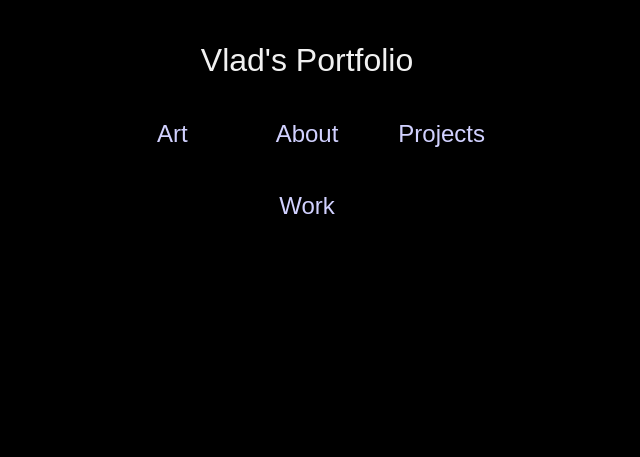
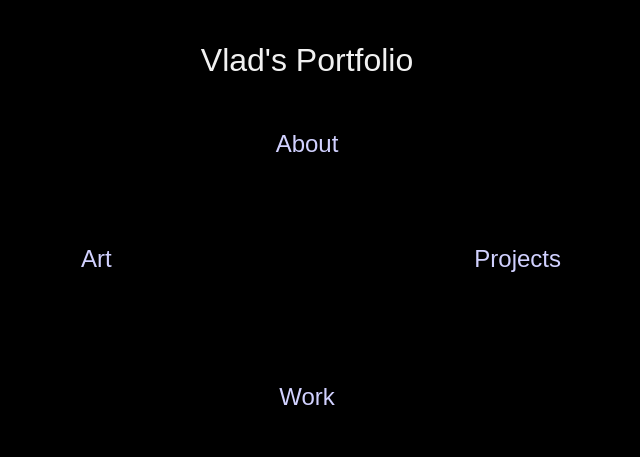
Before and after one commit to vladimirmak02/my-portfolio, a Gatsby site: page / in a window 1280 px wide. Shown: the whole page, without its empty margins (333-973 px from the left). Built offline with nearby package versions, Linux system fonts and the light colour scheme; Gatsby itself is replaced by a stand-in of ours.

Commit message:
Add title page

```diff
--- a/src/pages/index.js
+++ b/src/pages/index.js
@@ -3,19 +3,45 @@ import { Link } from 'gatsby'
 import '../styles/reset.scss'
 import '../styles/frontPage.scss'
 import '../styles/global.scss'
+import { StaticImage } from 'gatsby-plugin-image'
+import darkFlower from '../images/darkflower.png'
+import blurryportrait from '../images/blurryportrait.png'
+import bookface from '../images/bookface.png'
+import paintedbricks from '../images/paintedbricks.png'
+
+const links = ['Art', 'About', 'Projects', 'Work']
+const linkArt = [darkFlower, blurryportrait, bookface, paintedbricks]
 
 const IndexPage = () => {
+    const [artShown, setArtShown] = React.useState(-1)
+
     return (
         <main style={{}}>
             <title>Vlad's Portfolio</title>
             <h1 style={{}}>Vlad's Portfolio</h1>
-            <nav>
-                <Link to="/art">Art</Link>
-                <Link to="/about">About</Link>
-                <Link to="/projects">Projects</Link>
-                <Link className="work" to="/work">
-                    Work
-                </Link>
+            <nav className="centernav">
+                {linkArt.map((imgsrc, i) => (
+                    <div className="linkart">
+                        <img
+                            src={imgsrc}
+                            className={i === artShown ? 'visible' : ''}
+                        />
+                    </div>
+                ))}
+
+                {links.map((str, i) => (
+                    <Link
+                        to={`/${str.toLowerCase()}`}
+                        className={str.toLowerCase()}
+                        onMouseOver={(event) => {
+                            setArtShown(i)
+                        }}
+                        onMouseOut={(event) => {
+                            setArtShown(-1)
+                        }}>
+                        {str}
+                    </Link>
+                ))}
             </nav>
         </main>
     )
--- a/src/styles/frontPage.scss
+++ b/src/styles/frontPage.scss
@@ -11,25 +11,62 @@ main {
     }
 }
 
-nav {
+nav.centernav {
     font-size: 1.5rem;
+    margin-top: 10vh;
     display: grid;
+    position: relative;
     grid-template-columns: repeat(3, 1fr);
     grid-template-rows: repeat(2, 1fr);
     grid-column-gap: 2em;
-    grid-row-gap: 2em;
+    grid-row-gap: 1em;
+    $link-color: rgb(209, 209, 255);
 
     // width: ;
     text-align: center;
+
+    a {
+        color: rgb(209, 209, 255);
+        border: 2px solid transparent;
+        border-radius: 0.6em;
+        padding: 1.8em 1.5em;
+        z-index: 1;
+        &:hover {
+            text-decoration: underline;
+        }
+    }
+
+    .art {
+    }
+
+    .about {
+        position: relative;
+        bottom: 100%;
+    }
+
+    .projects {
+    }
 
     .work {
         grid-column: 2;
     }
 
-    a {
-        color: rgb(209, 209, 255);
-        &:hover {
-            text-decoration: underline;
+    .linkart {
+        position: absolute;
+        width: 100%;
+        display: flex;
+        flex-direction: row;
+        justify-content: center;
+
+        img {
+            width: 6em;
+            opacity: 0;
+            z-index: 0;
+            transition: opacity 0.3s ease;
+            &.visible {
+                opacity: 1;
+                z-index: 2;
+            }
         }
     }
 }
```
Also changed, not shown: src/images/blurryportrait.png (added), src/images/bookface.png (added), src/images/darkflower.png (added), src/images/paintedbricks.png (added).
